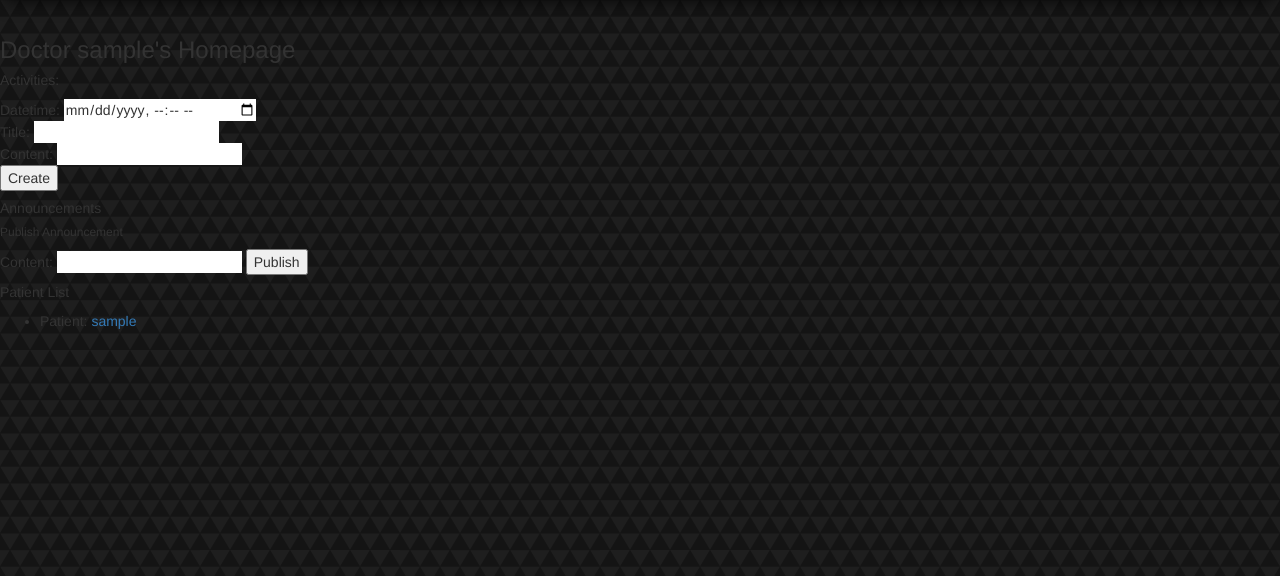
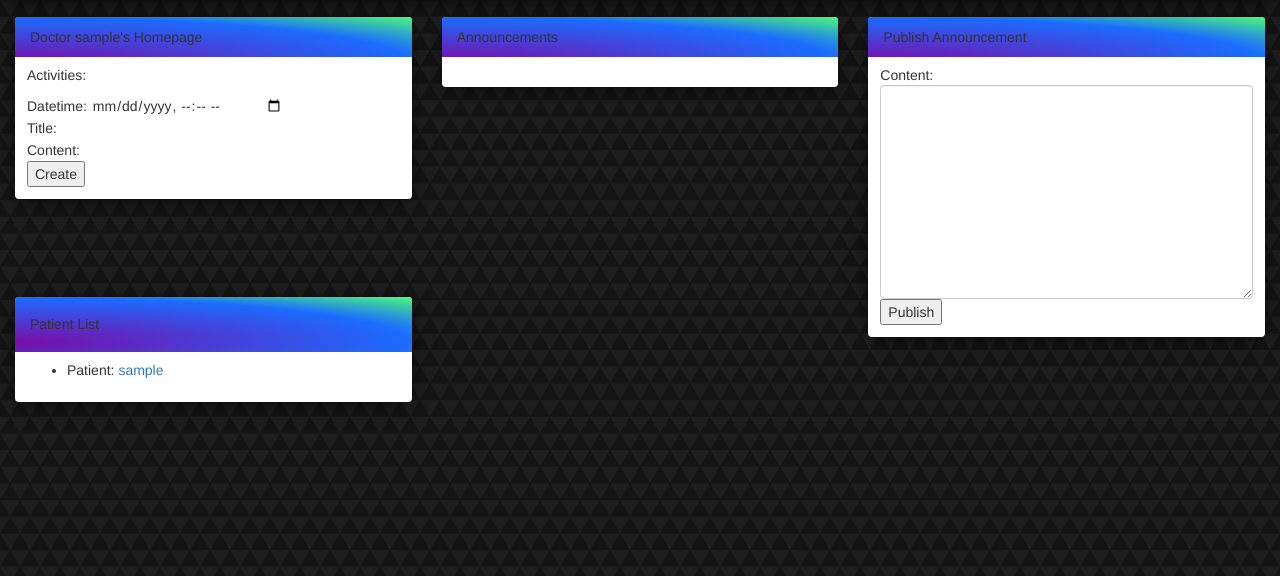
Before and after one commit to TianchenMa/elec5620, a Django app: template templates/health/doctor_homepage.html in a window 1280 px wide. Shown: the part 50-626 px from the top of the page. Run offline with Django 3.2, Linux system fonts and the light colour scheme; the template is opened without the code that fills it: values that come from a table or form of the project are taken from there, others are empty; the visitor is signed in with stand-in values (Sample User, id 1); data comes from the database, SQL or seed files in the repository; some libraries are stand-ins or nearby versions; some web fonts are replaced.

Commit message:
change homepage

```diff
--- a/templates/health/doctor_homepage.html
+++ b/templates/health/doctor_homepage.html
@@ -1,10 +1,15 @@
 {% extends 'health/base.html' %}
 
 {% block content %}
-    <h3>Doctor {{ user.username }}'s Homepage</h3>
-
-    <div id="activity">
-        <h5>Activities:</h5>
+<div class="container-fluid">
+    <div class="row">
+    <div class="col-xs-6 col-sm-4"style="height: 280px">
+        <div class="panel panel-right">
+            <div class="panel-heading">
+                <span>Doctor {{ user.username }}'s Homepage</span>
+            </div>
+            <div class="panel-body">
+                <span>Activities:</span>
                 <ul>
                     {% for activity in activities %}
                         <li>
@@ -28,8 +33,14 @@
                     <button type="submit">Create</button>
                 </form>
             </div>
-
-    <h5>Announcements</h5>
+        </div>
+    </div>
+    <div class="col-xs-6 col-sm-4" style="height: 280px">
+    <div class="panel panel-right">
+         <div class="panel-heading">
+               <span>Announcements</span>
+         </div>
+         <div class="panel-body">
              <ul>
                  {% for announcement in announcements %}
                      <li>
@@ -43,17 +54,37 @@
                      </form>
                  {% endfor %}
              </ul>
-
-    <h6>Publish Announcement</h6>
+         </div>
+         </div>
+    </div>
+    <div class="col-xs-6 col-sm-4" style="height: 280px">
+    <div class="panel panel-right">
+         <div class="panel-heading">
+             <span>Publish Announcement</span>
+         </div>
+         <div class="panel-body">
              <form action="{% url 'health:operations' 'publish_announcement' %}" method="post">
                  {% csrf_token %}
-        Content: <input type="text" name="content">
+                 Content: <textarea class="form-control" rows="10" name="content"></textarea>
                  <button type="submit">Publish</button>
              </form>
+         </div>
+    </div>
+    </div>
+    <div class="col-xs-6 col-sm-4" style="height: 280px">
+    <div class="panel panel-right">
+         <div class="panel-heading">
              <h5>Patient List</h5>
+         </div>
+        <div class="panel-body">
             <ul>
                 {% for patient in patients %}
                     <li>Patient: <a href="{% url 'health:patient_homepage' patient.id %}">{{ patient.username }}</a></li>
                 {% endfor %}
             </ul>
+        </div>
+    </div>
+    </div>
+    </div>
+</div>
 {% endblock %}
```
Lines whose indentation alone changed are shown as unchanged.
